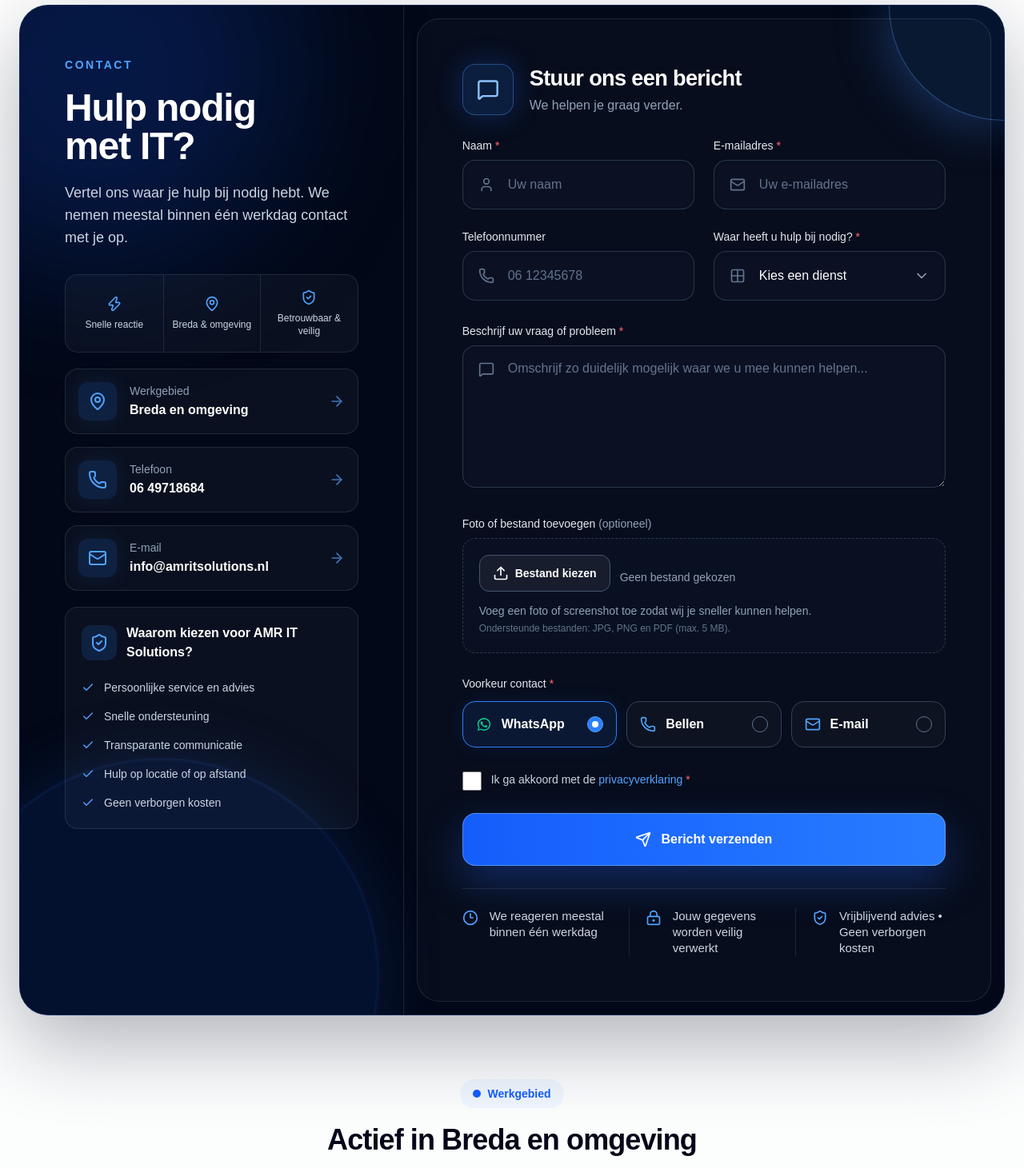
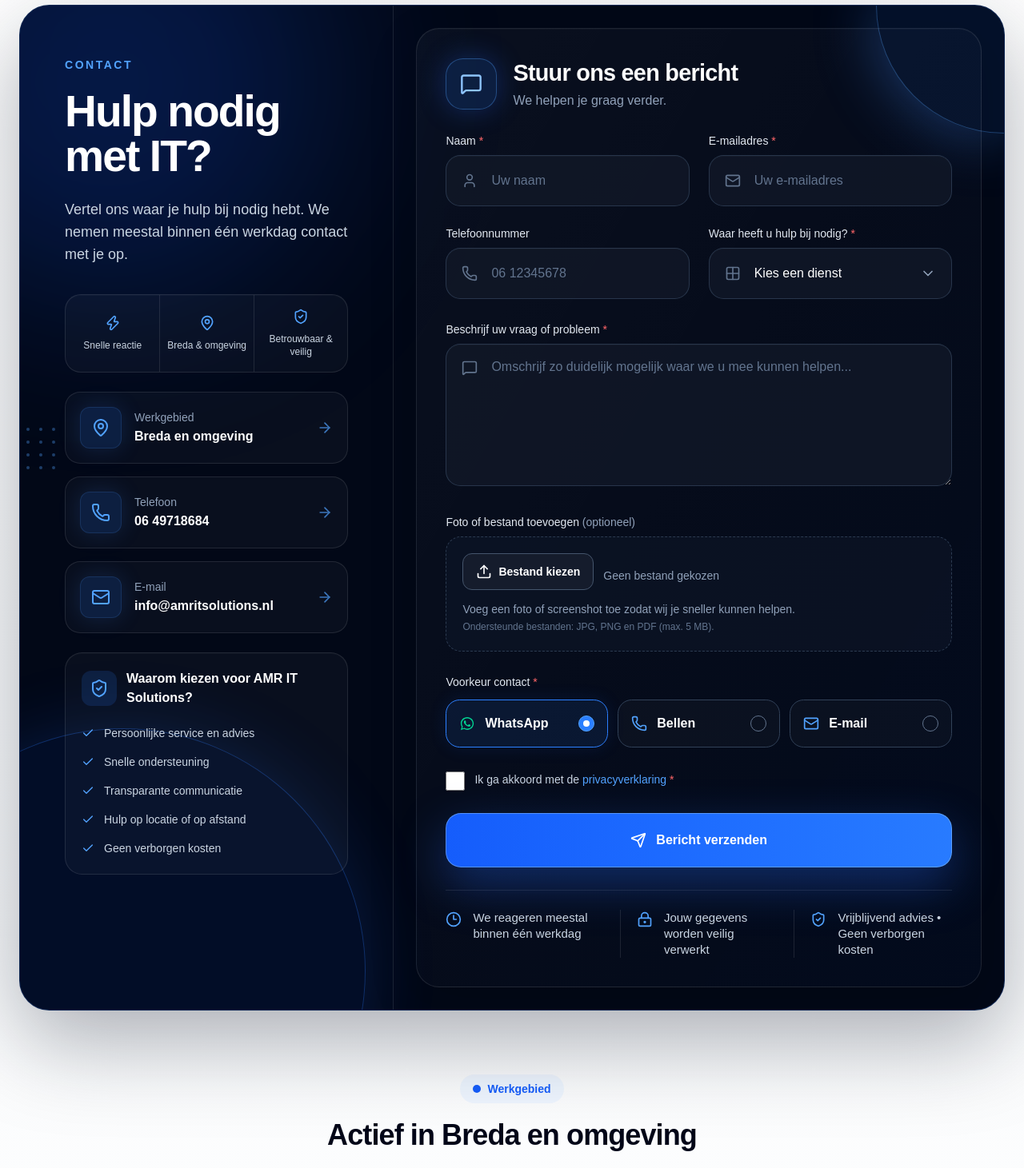
Before and after one commit to amritsolutions/amr-it-solutions, a Next.js app: page / in a window 1280 px wide. Shown: the part 4388-5849 px from the top of the page at 80% size. Built offline with nearby package versions, Linux system fonts and the light colour scheme.

Commit message:
zoek serch

```diff
--- a/components/Contact.tsx
+++ b/components/Contact.tsx
@@ -52,7 +52,7 @@ const benefits = [
 ];
 
 const inputClass =
-  "min-h-[62px] w-full rounded-2xl border border-slate-700/80 bg-slate-900/55 px-5 py-4 text-white shadow-inner shadow-black/10 outline-none transition duration-300 placeholder:text-slate-500 hover:border-slate-600 hover:bg-slate-900/70 focus:border-blue-400 focus:bg-slate-900/80 focus:ring-4 focus:ring-blue-500/15";
+  "min-h-[64px] w-full rounded-[1.15rem] border border-slate-700/75 bg-[#111827]/85 px-5 py-4 text-white shadow-[inset_0_1px_0_rgba(255,255,255,0.025)] outline-none transition duration-300 placeholder:text-slate-500 hover:border-slate-600 hover:bg-[#131c2e] focus:border-blue-400 focus:bg-[#131c2e] focus:ring-4 focus:ring-blue-500/15";
 
 export default function Contact() {
   const [sent, setSent] = useState(false);
@@ -120,32 +120,41 @@ export default function Contact() {
   return (
     <section
       id="contact"
-      className="overflow-hidden bg-gradient-to-b from-white via-slate-50/60 to-white py-24 sm:py-28"
+      className="overflow-hidden bg-gradient-to-b from-white via-slate-50/70 to-white py-24 sm:py-28"
     >
-      <div className="mx-auto max-w-7xl px-6">
-        <div className="relative overflow-hidden rounded-[2.25rem] border border-blue-500/25 bg-[#020817] text-white shadow-[0_34px_100px_rgba(15,23,42,0.32)]">
-          <div className="pointer-events-none absolute -left-36 -top-40 h-[30rem] w-[30rem] rounded-full bg-blue-600/20 blur-[90px]" />
-          <div className="pointer-events-none absolute -bottom-56 -left-24 h-[34rem] w-[34rem] rounded-full border border-blue-500/25 bg-blue-600/10 blur-[1px] shadow-[0_0_85px_rgba(37,99,235,0.18)]" />
-          <div className="pointer-events-none absolute right-0 top-0 h-36 w-36 rounded-bl-full border-b border-l border-blue-400/40 bg-blue-500/10 shadow-[0_0_70px_rgba(59,130,246,0.42)]" />
+      <div className="mx-auto max-w-[1400px] px-4 sm:px-6">
+        <div className="relative overflow-hidden rounded-[2.35rem] border border-blue-500/25 bg-[#020817] text-white shadow-[0_38px_110px_rgba(15,23,42,0.34)] ring-1 ring-white/[0.025]">
+          <div className="pointer-events-none absolute -left-40 -top-44 h-[34rem] w-[34rem] rounded-full bg-blue-600/20 blur-[110px]" />
+          <div className="pointer-events-none absolute -bottom-64 -left-44 h-[38rem] w-[38rem] rounded-full border border-blue-500/30 bg-blue-600/[0.07] shadow-[0_0_90px_rgba(37,99,235,0.20)]" />
+          <div className="pointer-events-none absolute right-0 top-0 h-40 w-40 rounded-bl-full border-b border-l border-blue-400/35 bg-blue-500/[0.08] shadow-[0_0_80px_rgba(59,130,246,0.42)]" />
 
-          <div className="relative grid lg:grid-cols-[0.78fr_1.22fr]">
+          <div className="relative grid lg:grid-cols-[0.76fr_1.24fr]">
             <aside className="relative border-b border-white/10 px-7 py-12 sm:px-10 lg:border-b-0 lg:border-r lg:px-12 lg:py-16 xl:px-14">
+              <div className="pointer-events-none absolute -left-2 top-[42%] grid grid-cols-4 gap-3 opacity-35">
+                {Array.from({ length: 16 }).map((_, index) => (
+                  <span
+                    key={index}
+                    className="h-1 w-1 rounded-full bg-blue-400"
+                  />
+                ))}
+              </div>
+
               <p className="text-sm font-bold uppercase tracking-[0.18em] text-blue-400">
                 Contact
               </p>
 
-              <h2 className="mt-5 text-4xl font-extrabold tracking-tight sm:text-5xl">
+              <h2 className="mt-5 max-w-sm text-4xl font-extrabold tracking-[-0.035em] sm:text-5xl xl:text-[3.45rem] xl:leading-[1.02]">
                 Hulp nodig
                 <br />
                 met IT?
               </h2>
 
-              <p className="mt-5 max-w-sm text-base leading-7 text-slate-300 sm:text-lg">
+              <p className="mt-6 max-w-sm text-base leading-7 text-slate-300 sm:text-lg">
                 Vertel ons waar je hulp bij nodig hebt. We nemen meestal binnen
                 één werkdag contact met je op.
               </p>
 
-              <div className="mt-8 grid grid-cols-3 overflow-hidden rounded-2xl border border-white/10 bg-white/[0.035]">
+              <div className="mt-9 grid grid-cols-3 overflow-hidden rounded-[1.25rem] border border-white/10 bg-white/[0.03] shadow-[inset_0_1px_0_rgba(255,255,255,0.025)]">
                 {[
                   [Zap, "Snelle reactie"],
                   [MapPin, "Breda & omgeving"],
@@ -156,7 +165,7 @@ export default function Contact() {
                   return (
                     <div
                       key={String(label)}
-                      className={`flex min-h-24 flex-col items-center justify-center gap-2 px-2 text-center ${
+                      className={`flex min-h-24 flex-col items-center justify-center gap-2.5 px-2 text-center transition hover:bg-white/[0.025] ${
                         index > 0 ? "border-l border-white/10" : ""
                       }`}
                     >
@@ -169,7 +178,7 @@ export default function Contact() {
                 })}
               </div>
 
-              <div className="mt-5 space-y-4">
+              <div className="mt-6 space-y-4">
                 <ContactCard
                   icon={<MapPin className="h-6 w-6" />}
                   label="Werkgebied"
@@ -191,7 +200,7 @@ export default function Contact() {
                 />
               </div>
 
-              <div className="mt-5 rounded-2xl border border-white/10 bg-white/[0.035] p-5">
+              <div className="mt-6 rounded-[1.35rem] border border-white/10 bg-white/[0.03] p-5 shadow-[inset_0_1px_0_rgba(255,255,255,0.025)]">
                 <div className="flex items-center gap-3">
                   <span className="flex h-11 w-11 shrink-0 items-center justify-center rounded-xl bg-blue-500/15 text-blue-400">
                     <ShieldCheck className="h-6 w-6" />
@@ -215,18 +224,18 @@ export default function Contact() {
               </div>
             </aside>
 
-            <div className="relative bg-white/[0.02] px-7 py-12 sm:px-10 lg:m-4 lg:rounded-[1.75rem] lg:border lg:border-white/10 lg:bg-white/[0.025] lg:px-12 lg:py-14 xl:px-14">
+            <div className="relative px-5 py-5 sm:px-6 sm:py-6 lg:px-7 lg:py-7">
               <form
                 onSubmit={handleSubmit}
                 encType="multipart/form-data"
-                className="space-y-7"
+                className="space-y-7 rounded-[1.8rem] border border-white/10 bg-gradient-to-br from-white/[0.035] via-white/[0.018] to-blue-500/[0.025] p-6 shadow-[0_18px_60px_rgba(0,0,0,0.16),inset_0_1px_0_rgba(255,255,255,0.03)] sm:p-8 lg:p-9"
               >
                 <div className="flex items-center gap-5">
-                  <span className="flex h-16 w-16 shrink-0 items-center justify-center rounded-2xl border border-blue-400/35 bg-blue-500/15 text-blue-300 shadow-[0_0_34px_rgba(37,99,235,0.30)]">
+                  <span className="flex h-16 w-16 shrink-0 items-center justify-center rounded-[1.35rem] border border-blue-400/35 bg-blue-500/15 text-blue-300 shadow-[0_0_34px_rgba(37,99,235,0.32)]">
                     <MessageSquare className="h-7 w-7" />
                   </span>
                   <div>
-                    <h3 className="text-2xl font-extrabold tracking-tight text-white sm:text-[1.7rem]">
+                    <h3 className="text-2xl font-extrabold tracking-tight text-white sm:text-[1.8rem]">
                       Stuur ons een bericht
                     </h3>
                     <p className="mt-1 text-slate-400">
@@ -334,7 +343,7 @@ export default function Contact() {
                     <span className="text-slate-400">(optioneel)</span>
                   </p>
 
-                  <div className="rounded-2xl border border-dashed border-slate-700/90 bg-slate-900/35 p-5 transition duration-300 hover:border-blue-400/55 hover:bg-slate-900/55">
+                  <div className="rounded-[1.2rem] border border-dashed border-slate-700/90 bg-[#0d1526]/75 p-5 transition duration-300 hover:border-blue-400/55 hover:bg-[#101a2d]">
                     <input
                       ref={fileRef}
                       type="file"
@@ -347,7 +356,7 @@ export default function Contact() {
                     <button
                       type="button"
                       onClick={() => fileRef.current?.click()}
-                      className="inline-flex items-center gap-2 rounded-xl border border-slate-600 bg-white/[0.055] px-4 py-3 text-sm font-semibold text-white transition hover:border-blue-400 hover:bg-blue-500/10"
+                      className="inline-flex items-center gap-2 rounded-xl border border-slate-600 bg-white/[0.045] px-4 py-3 text-sm font-semibold text-white transition duration-300 hover:-translate-y-0.5 hover:border-blue-400 hover:bg-blue-500/10"
                     >
                       <Upload className="h-5 w-5" />
                       Bestand kiezen
@@ -423,7 +432,7 @@ export default function Contact() {
                 <button
                   type="submit"
                   disabled={submitting}
-                  className="group inline-flex min-h-[66px] w-full items-center justify-center gap-3 rounded-2xl border border-blue-300/50 bg-gradient-to-r from-blue-600 via-blue-500 to-blue-700 bg-[length:220%_100%] px-6 py-4 text-base font-extrabold text-white shadow-[0_20px_52px_rgba(37,99,235,0.34)] transition duration-300 hover:-translate-y-1 hover:bg-[position:100%_0] hover:shadow-[0_28px_65px_rgba(37,99,235,0.46)] disabled:cursor-not-allowed disabled:opacity-60 disabled:hover:translate-y-0"
+                  className="group inline-flex min-h-[68px] w-full items-center justify-center gap-3 rounded-[1.2rem] border border-blue-300/50 bg-gradient-to-r from-blue-600 via-blue-500 to-blue-700 bg-[length:230%_100%] px-6 py-4 text-base font-extrabold text-white shadow-[0_22px_58px_rgba(37,99,235,0.38)] transition duration-300 hover:-translate-y-1 hover:bg-[position:100%_0] hover:shadow-[0_30px_72px_rgba(37,99,235,0.50)] disabled:cursor-not-allowed disabled:opacity-60 disabled:hover:translate-y-0"
                 >
                   <Send className="h-5 w-5 transition-transform duration-300 group-hover:-translate-y-0.5 group-hover:translate-x-0.5" />
                   {submitting ? "Bericht verzenden..." : "Bericht verzenden"}
@@ -539,11 +548,11 @@ function ContactCard({
   value: string;
 }) {
   const className =
-    "group flex items-center gap-4 rounded-2xl border border-white/10 bg-white/[0.035] p-4 transition duration-300 hover:-translate-y-0.5 hover:border-blue-400/40 hover:bg-white/[0.065]";
+    "group flex items-center gap-4 rounded-[1.2rem] border border-white/10 bg-white/[0.03] p-4.5 transition duration-300 hover:-translate-y-1 hover:border-blue-400/45 hover:bg-white/[0.06] hover:shadow-[0_18px_38px_rgba(0,0,0,0.16)]";
 
   const content = (
     <>
-      <span className="flex h-12 w-12 shrink-0 items-center justify-center rounded-xl bg-blue-500/15 text-blue-400 shadow-[0_0_25px_rgba(59,130,246,0.12)] transition group-hover:bg-blue-500 group-hover:text-white">
+      <span className="flex h-13 w-13 shrink-0 items-center justify-center rounded-xl border border-blue-400/15 bg-blue-500/15 text-blue-400 shadow-[0_0_28px_rgba(59,130,246,0.18)] transition duration-300 group-hover:scale-105 group-hover:bg-blue-500 group-hover:text-white">
         {icon}
       </span>
       <span className="min-w-0">
@@ -601,7 +610,7 @@ function PreferenceOption({
 }) {
   return (
     <label
-      className={`flex cursor-pointer items-center gap-3 rounded-2xl border px-4 py-4 transition duration-300 ${
+      className={`flex min-h-[60px] cursor-pointer items-center gap-3 rounded-[1.1rem] border px-4 py-4 transition duration-300 ${
         selected
           ? "border-blue-500 bg-blue-500/10 shadow-[0_0_22px_rgba(37,99,235,0.12)]"
           : "border-slate-700 bg-white/[0.025] hover:border-slate-600 hover:bg-white/[0.05]"
```
